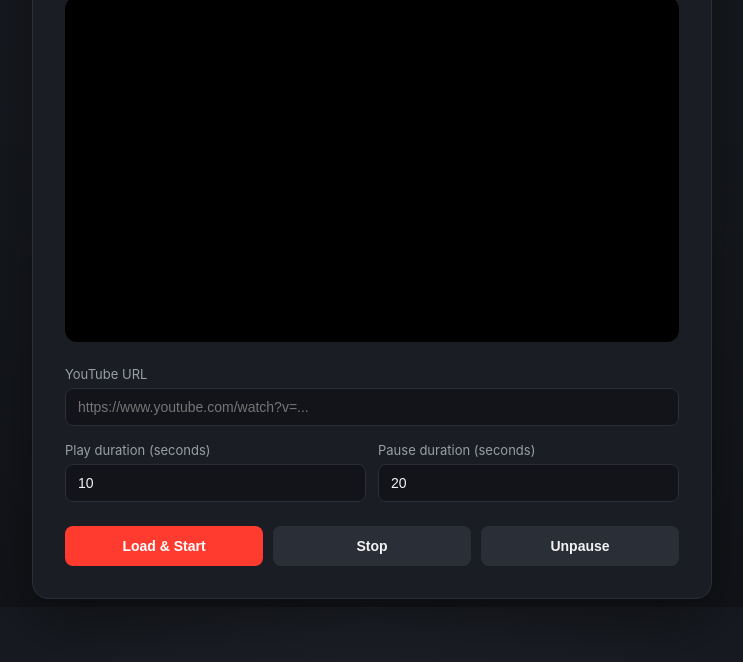
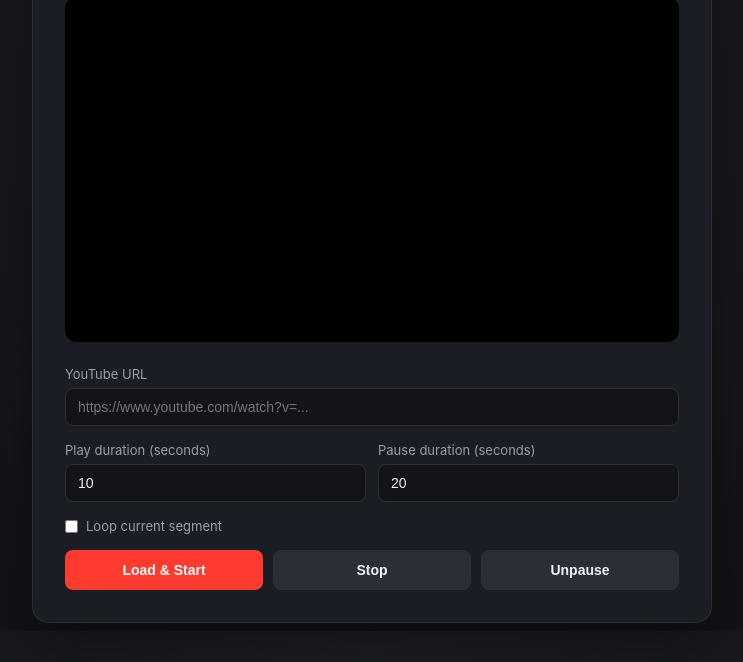
Before and after one commit to hello-rangel/simple-youtube-player, a plain HTML site: page index.html in a window 1280 px wide. Shown: the part 94-756 px from the top of the page, without its empty margins (268-1011 px from the left). Drawn offline with Linux system fonts and the light colour scheme.

Commit message:
loop feature

```diff
--- a/index.html
+++ b/index.html
@@ -171,6 +171,26 @@
         </div>
       </div>
 
+      <div class="field">
+        <label
+          for="loopInput"
+          style="
+            display: flex;
+            align-items: center;
+            gap: 8px;
+            cursor: pointer;
+            margin-bottom: 0;
+          "
+        >
+          <input
+            id="loopInput"
+            type="checkbox"
+            style="width: auto; margin: 0"
+          />
+          Loop current segment
+        </label>
+      </div>
+
       <div class="actions">
         <button id="startBtn">Load &amp; Start</button>
         <button id="stopBtn">Stop</button>
@@ -199,6 +219,7 @@
       var playSeconds = 10
       var delaySeconds = 20
       var phaseEndsAt = 0
+      var segmentStart = null
 
       function onYouTubeIframeAPIReady() {
         player = new YT.Player("player", {
@@ -220,13 +241,24 @@
       function onPlayerStateChange(event) {
         if (!cycleActive) return
         clearTimeout(cycleTimer)
+        var loopOn = document.getElementById("loopInput").checked
 
         if (event.data === YT.PlayerState.PLAYING) {
+          // Record a new segment start unless we're looping an existing one
+          if (!loopOn || segmentStart === null) {
+            segmentStart = player.getCurrentTime()
+          }
           cycleTimer = setTimeout(function () {
             player.pauseVideo()
           }, playSeconds * 1000)
         } else if (event.data === YT.PlayerState.PAUSED) {
           cycleTimer = setTimeout(function () {
+            if (
+              document.getElementById("loopInput").checked &&
+              segmentStart !== null
+            ) {
+              player.seekTo(segmentStart, true)
+            }
             player.playVideo()
           }, delaySeconds * 1000)
         }
@@ -249,11 +281,13 @@
         clearTimeout(cycleTimer)
         clearInterval(countdownInterval)
         cycleActive = true
+        segmentStart = null
         player.loadVideoById(videoId) // autoplays, which fires onPlayerStateChange
       }
 
       function stopVideo() {
         cycleActive = false
+        segmentStart = null
         updateParams()
         clearTimeout(cycleTimer)
         clearInterval(countdownInterval)
```
